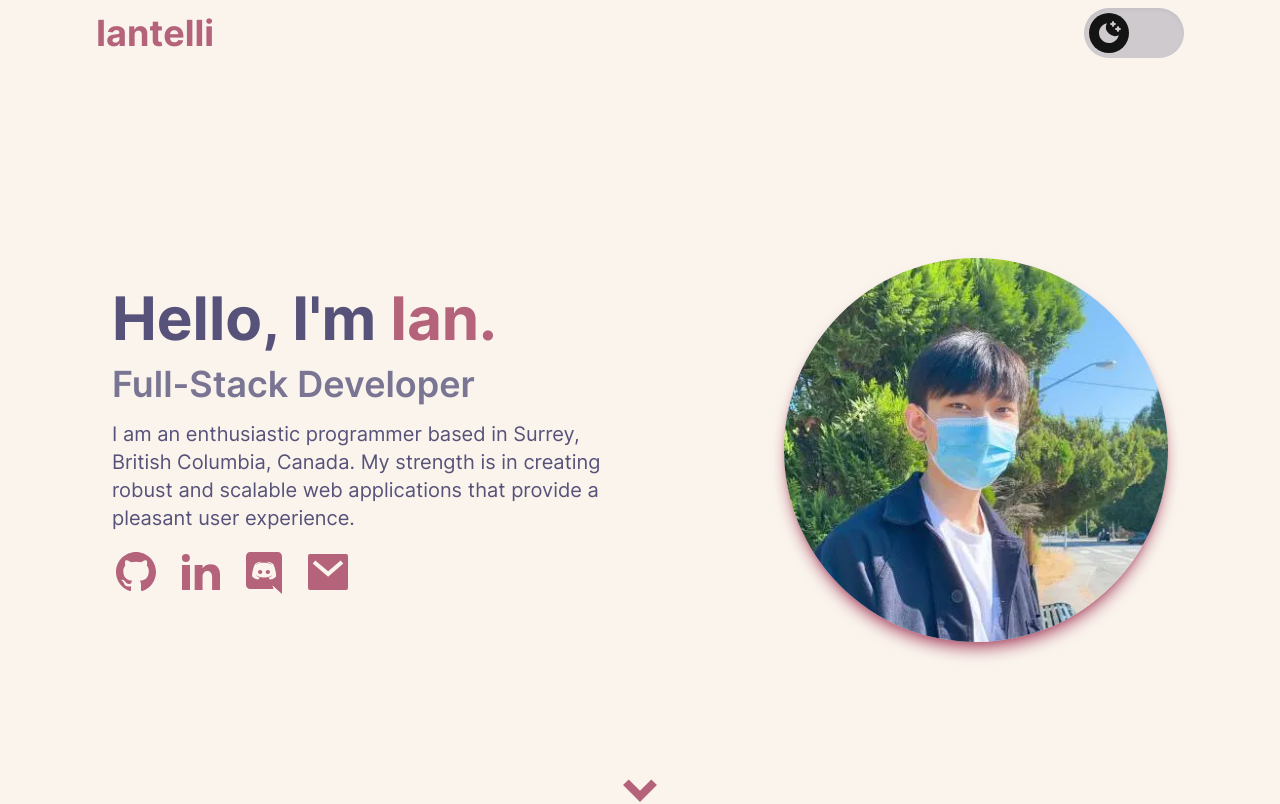
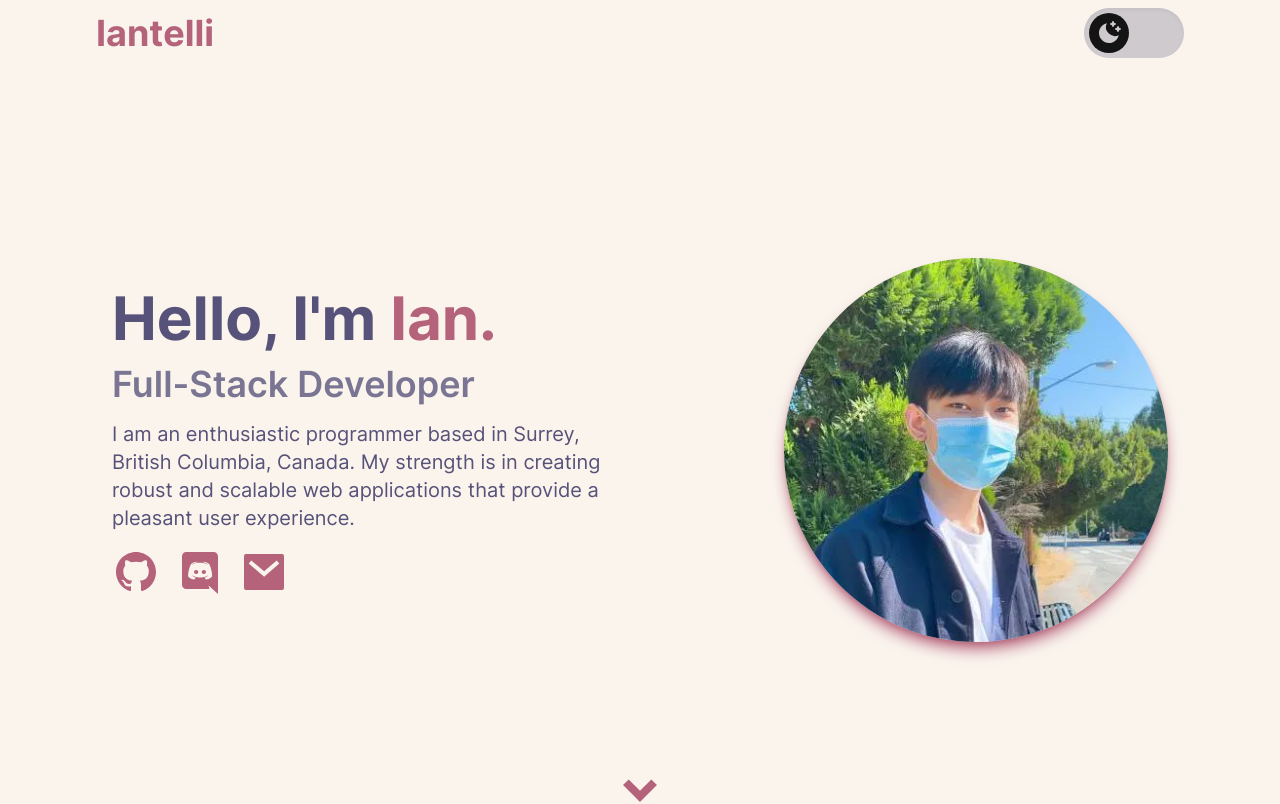
Before and after one commit to iantelli/portfolio-2023, a React (Vite) app: page / in a window 1280 px wide. Shown: the top 804 px of the page. Built offline with nearby package versions, Linux system fonts and the light colour scheme.

Commit message:
remove linkedin

```diff
--- a/src/components/Contact.tsx
+++ b/src/components/Contact.tsx
@@ -43,15 +43,6 @@ export default function Contact() {
           />
           <Icon
             icon={
-              <RiLinkedinFill className="h-8 w-8 text-rosePineDawn-love dark:text-rosePine-foam" />
-            }
-            link={"https://www.linkedin.com/in/ian-chao/"}
-            hover
-            aria={"link to iantelli linkedin"}
-            newTab
-          />
-          <Icon
-            icon={
               <RiDiscordFill className="h-8 w-8 text-rosePineDawn-love dark:text-rosePine-foam" />
             }
             link={"https://discord.com/users/155481915036532736"}
--- a/src/components/HeroText.tsx
+++ b/src/components/HeroText.tsx
@@ -50,16 +50,6 @@ export default function HeroText() {
               <RiGithubFill className="h-12 w-12 text-rosePineDawn-love dark:text-rosePine-foam" />
             }
           />
-
-          <Icon
-            link={"https://www.linkedin.com/in/ian-chao/"}
-            newTab
-            hover
-            aria={"link to iantelli linkedin"}
-            icon={
-              <RiLinkedinFill className="h-12 w-12 text-rosePineDawn-love dark:text-rosePine-foam" />
-            }
-          />
           <Icon
             link={"https://discord.com/users/155481915036532736"}
             newTab
```
